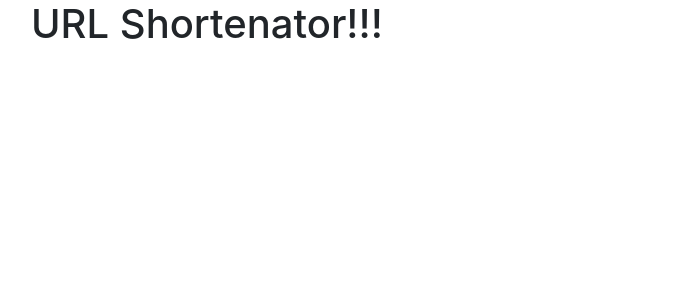
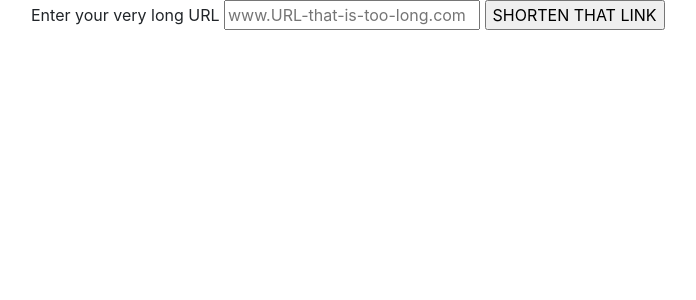
Before and after one commit to Sallan464/URL-Shortner-Code-Challenge, a Python web app: template templates/home.html in a window 1280 px wide. Shown: the part 56-356 px from the top of the page, without its empty margins (54-750 px from the left). Run offline with Jinja, Linux system fonts and the light colour scheme; the template is opened without the code that fills it, so the values that code supplies are empty; some libraries are stand-ins or nearby versions.

Commit message:
added form

```diff
--- a/templates/home.html
+++ b/templates/home.html
@@ -1,5 +1,10 @@
 {% extends 'base.html' %}
+{% block title %} URL Shortenator!!! {% endblock %}
 
 {% block content %}
-<h1>{% block title %} URL Shortenator!!! {% endblock %}</h1>
+<form action="#", method='post'>
+    <label for="url">Enter your very long URL </label>
+    <input type="url", name="long_url", id="long_url", placeholder="www.URL-that-is-too-long.com", required>
+    <input type="submit", value="SHORTEN THAT LINK">
+</form>
 {% endblock %}
```
